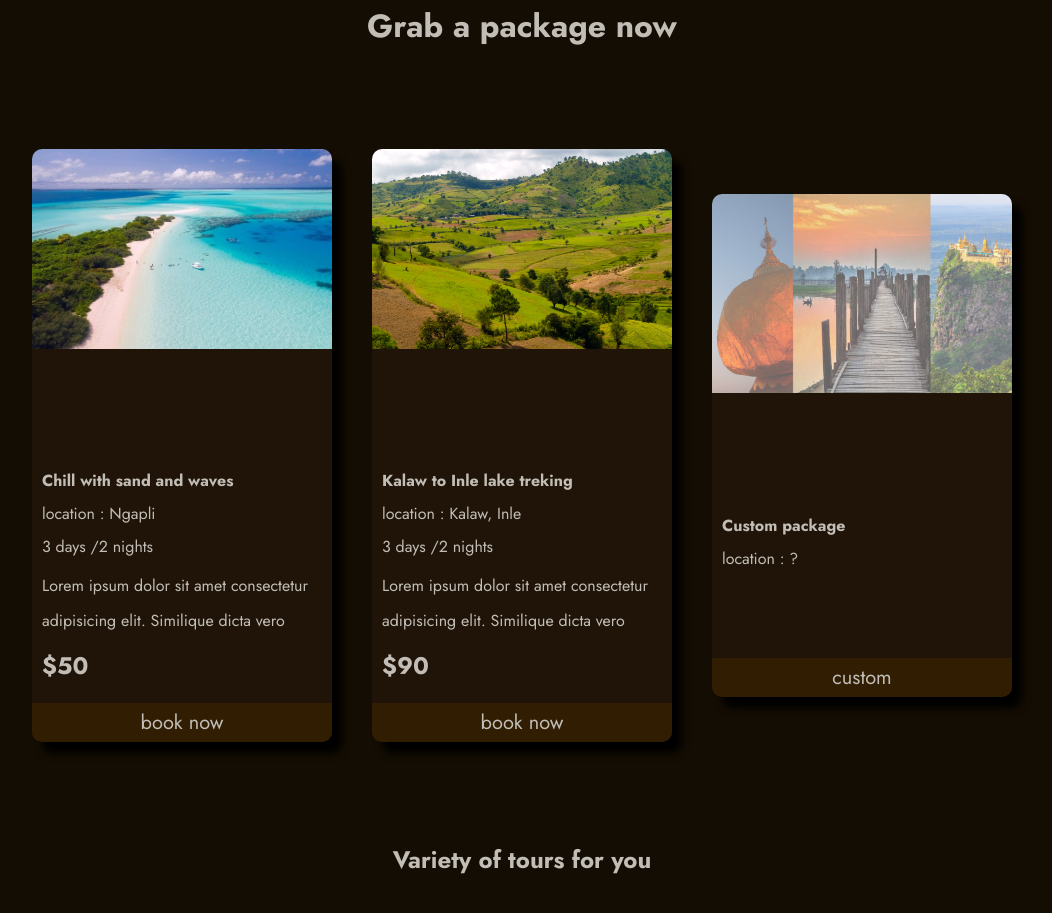
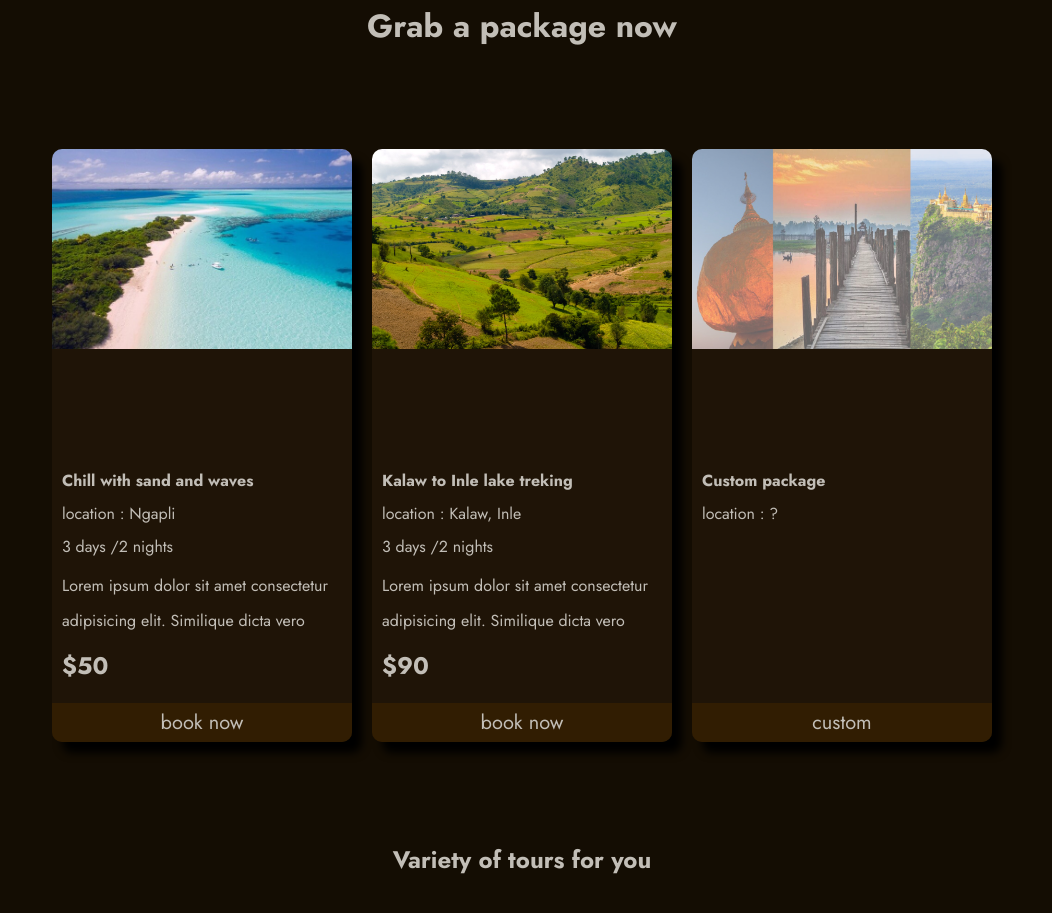
Before and after one commit to kyawthurain/practice_project1_travel_agency, a plain HTML site: page index.html in a window 1280 px wide. Shown: the part 2732-3645 px from the top of the page, without its empty margins (118-1170 px from the left). Drawn offline with nearby package versions, Linux system fonts and the light colour scheme.

Commit message:
fix packages

```diff
--- a/style.css
+++ b/style.css
@@ -320,7 +320,7 @@ nav ul li:hover,nav ul li:active{
     /* width: 1066px; */
     margin: 100px 150px;
     display: flex;
-    justify-content: space-between;
+    justify-content: space-evenly;
     align-items: center;
 }
 
@@ -383,7 +383,7 @@ nav ul li:hover,nav ul li:active{
 }
 
 .custom{
-    height: 503.83px;
+    height: 593px;
     position: relative;
 }
 
```
